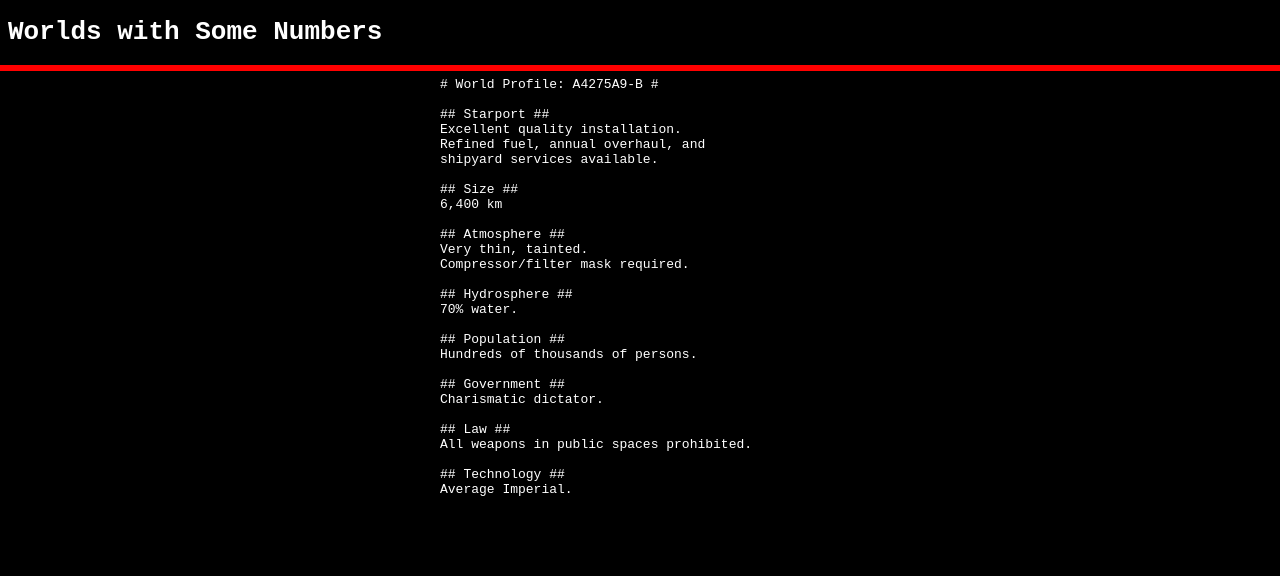
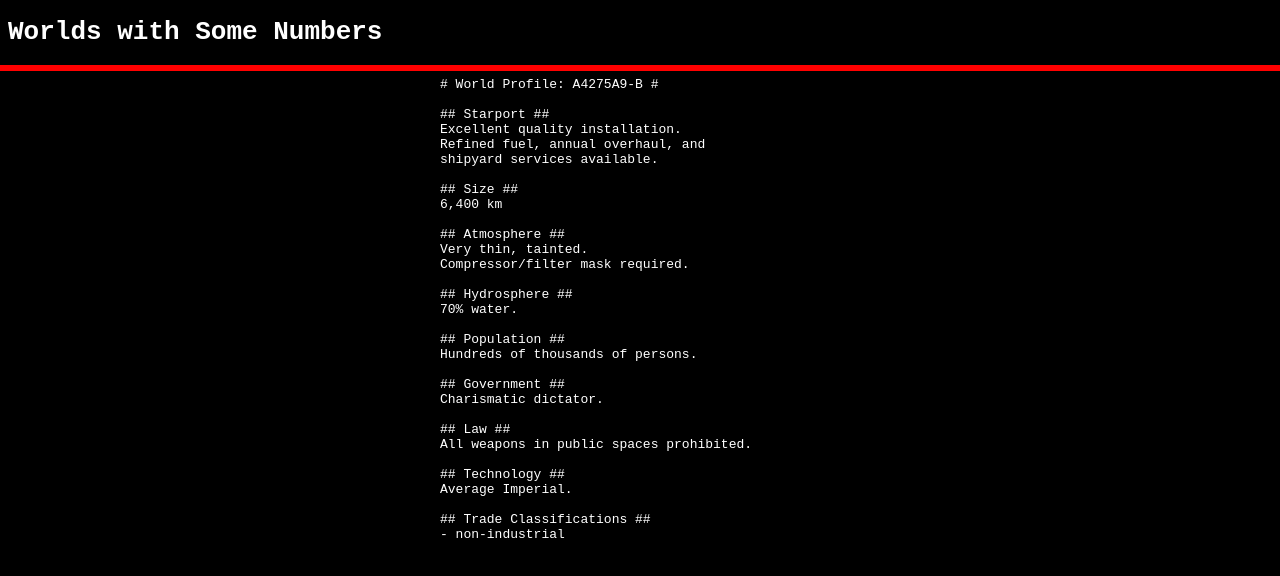
Before and after one commit to chacowingnut/ct-worlds, a plain HTML site: page index.html in a window 1280 px wide. Drawn offline with Linux system fonts and the light colour scheme.

Commit message:
Render trade classifications.

```diff
--- a/index.html
+++ b/index.html
@@ -307,6 +307,10 @@
                 out += "\n\n## Government ##\n" + government_desc[this.government];
                 out += "\n\n## Law ##\n" + law_desc[this.law_level];
                 out += "\n\n## Technology ##\n" + tech_desc[this.tech_level];
+                out += "\n\n## Trade Classifications ##\n";
+                for (let tc of this.trade_classifications) {
+                    out += `- ${tc}\n`
+                }
                 return out;
             }
         }
```
